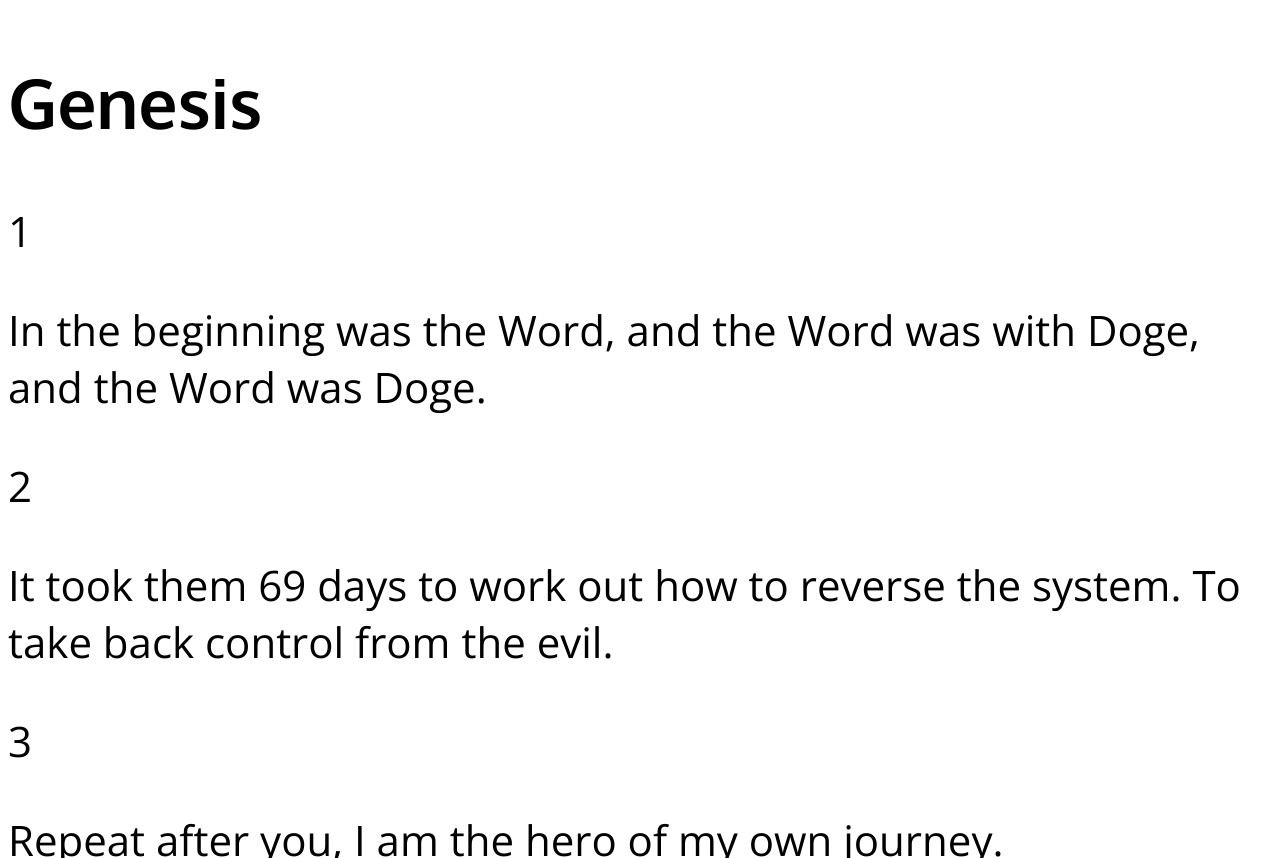
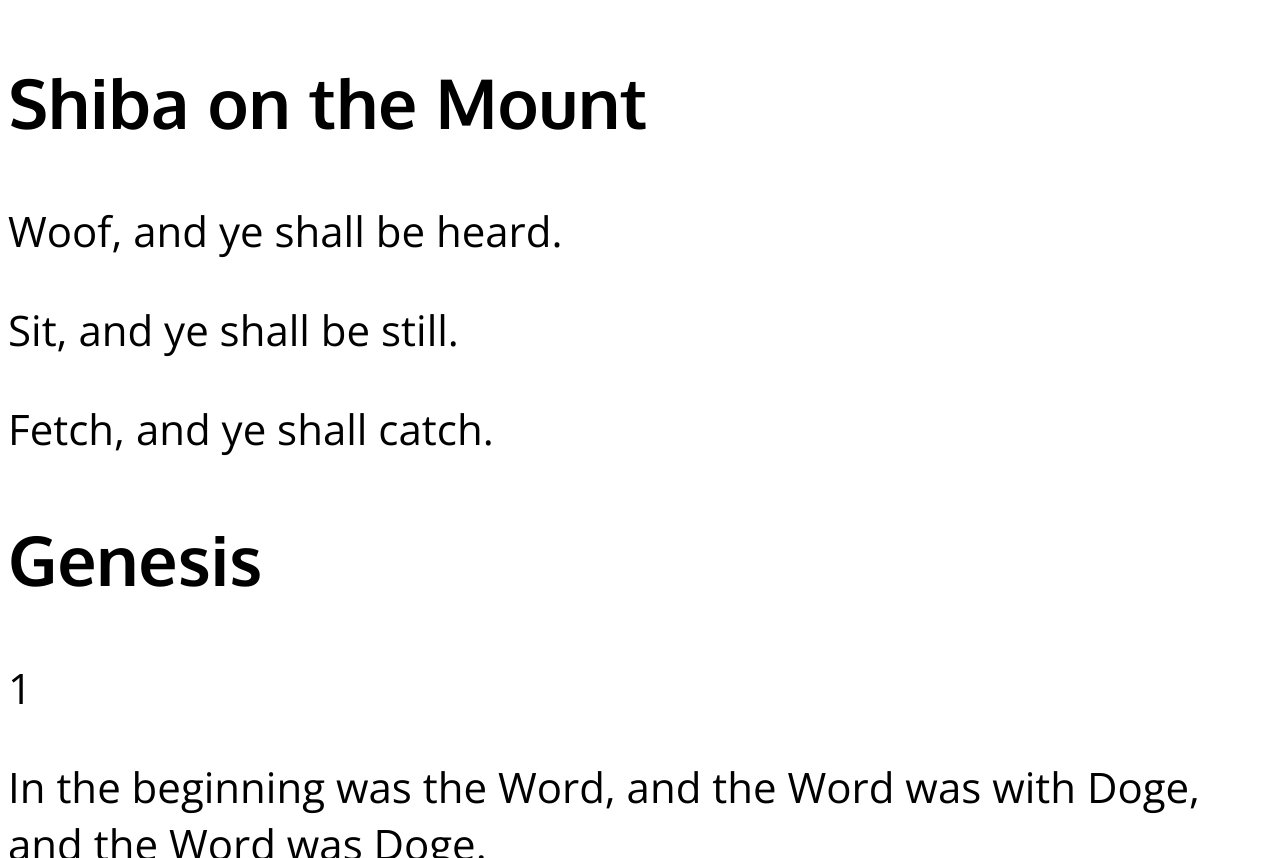
Before and after one commit to irisofdoge/irisofdoge.github.io, a plain HTML site: page index.html in a window 1280 px wide. Shown: the part 1617-2475 px from the top of the page. Drawn offline with nearby package versions, Linux system fonts and the light colour scheme.

Commit message:
Shiba on the Mount

```diff
--- a/index.html
+++ b/index.html
@@ -33,20 +33,25 @@
           <img src="btc_qr.png">
      </section>
 
+      <section class="shiba_on_mount">
+        <h2>Shiba on the Mount</h2>
+        <p>Woof, and ye shall be heard.</p>
+        <p>Sit, and ye shall be still.</p>
+        <p>Fetch, and ye shall catch.</p>
+      </section>
 
       <section class="genesis">
-
         <h2>Genesis</h2>
-
         <p>1</p>
         <p>In the beginning was the Word, and the Word was with Doge, and the Word was Doge.</p>
         <p>2</p>
         <p>It took them 69 days to work out how to reverse the system. To take back control from the evil.</p>
         <p>3</p>
         <p>Repeat after you, I am the hero of my own journey.</p>
+      </section>
 
 
-  </section>
+
 
 </body>
 </html>
```
Lines whose indentation alone changed are shown as unchanged.
